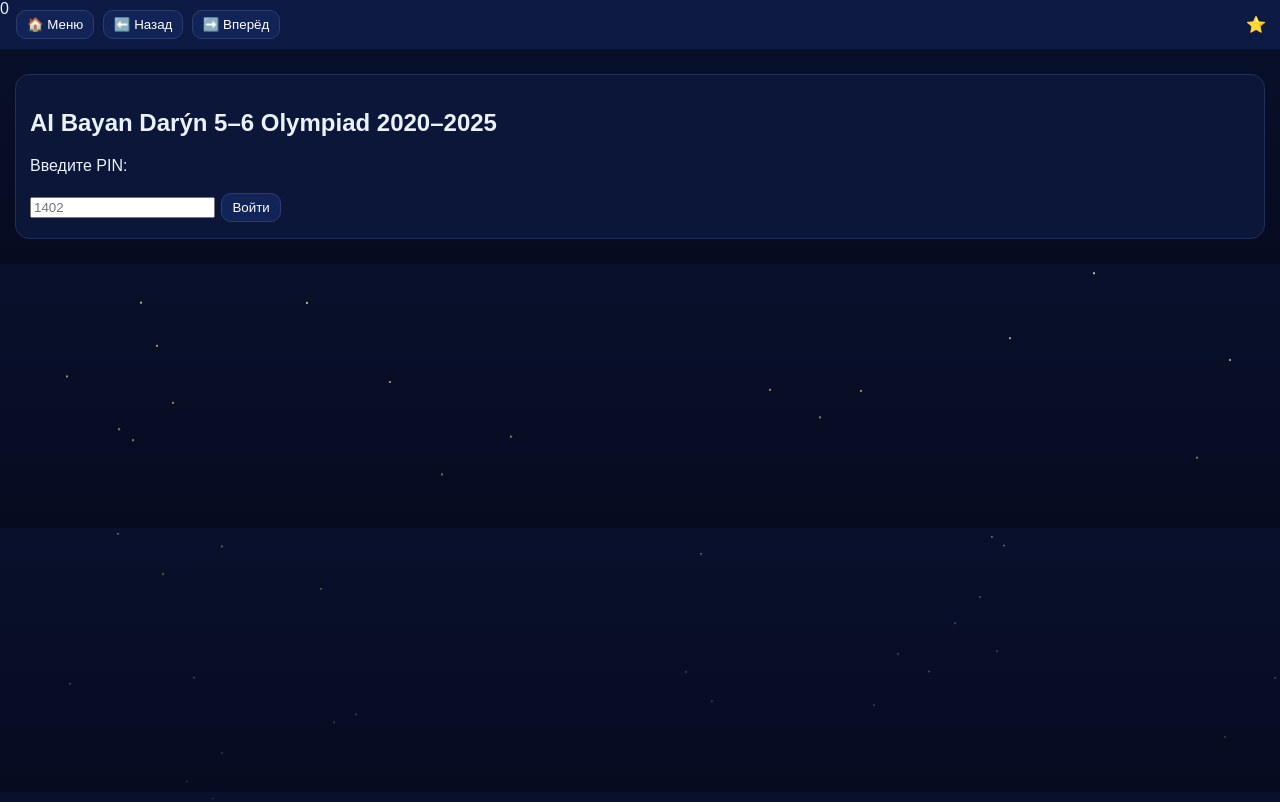
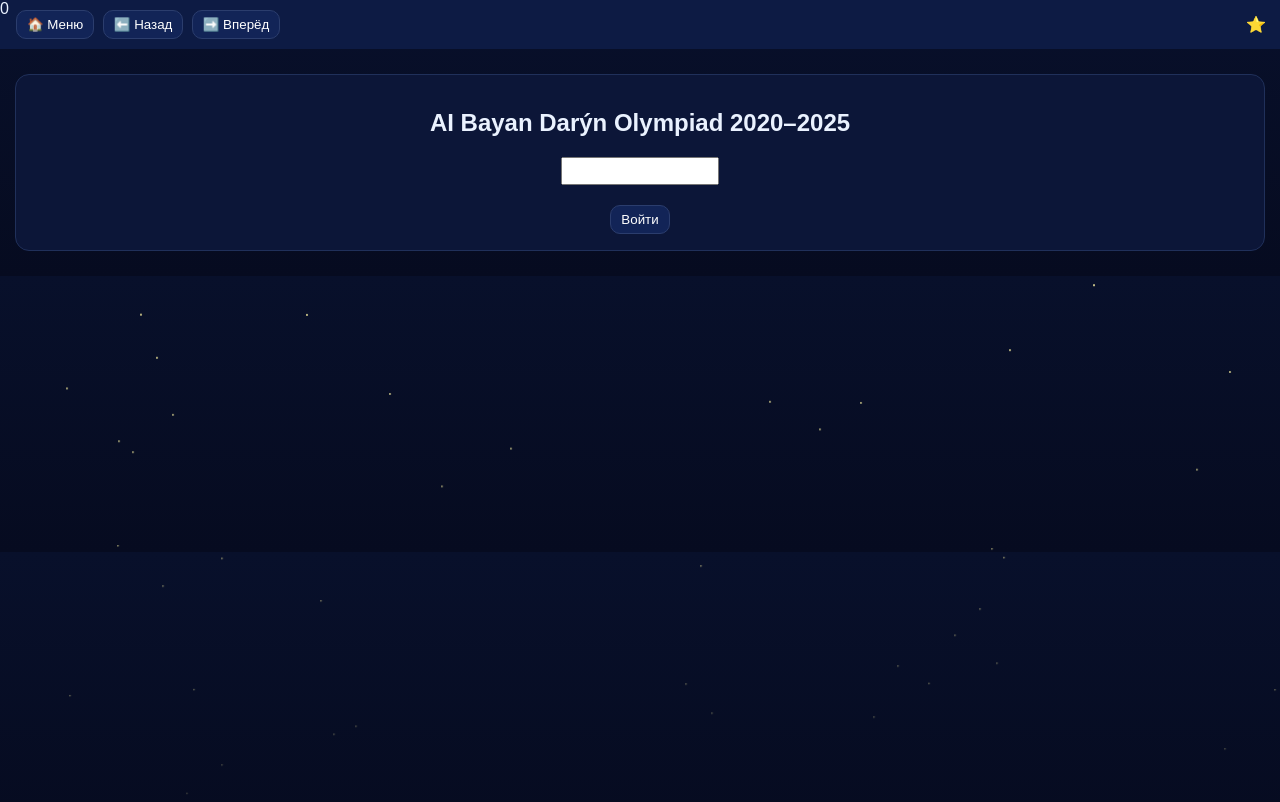
Before and after one commit to aiko030500-wq/AI_Bayan_Daryn_5-6_Olympiad_v8_Full_2020-2025-, a plain HTML site: page index.html in a window 1280 px wide. Shown: the top 802 px of the page. Drawn offline with Linux system fonts and the light colour scheme.

Commit message:
Update index.html

```diff
--- a/index.html
+++ b/index.html
@@ -17,10 +17,10 @@
 </header>
 
 <section id="login" class="section active">
-  <div class="card">
-    <h2>AI Bayan Darýn 5–6 Olympiad 2020–2025</h2>
-    <p>Введите PIN:</p>
-    <input id="pin" type="password" placeholder="1402">
+  <div class="card" style="text-align:center">
+    <h2>AI Bayan Darýn Olympiad 2020–2025</h2>
+    <input id="pin" type="password" placeholder="" style="font-size:1.2em;text-align:center;width:150px;">
+    <br><br>
     <button onclick="checkPIN()">Войти</button>
   </div>
 </section>
```
